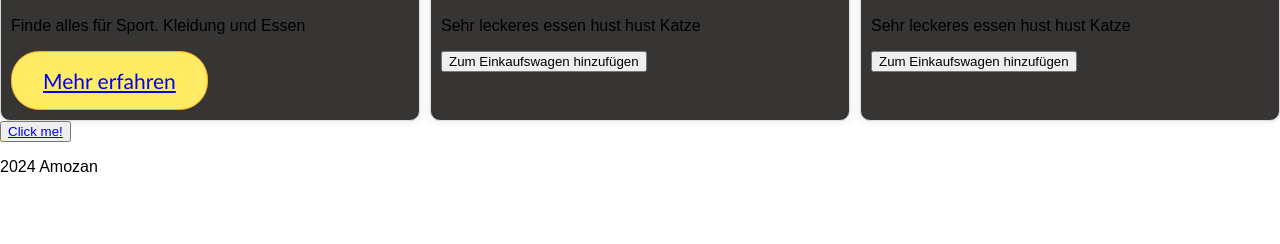
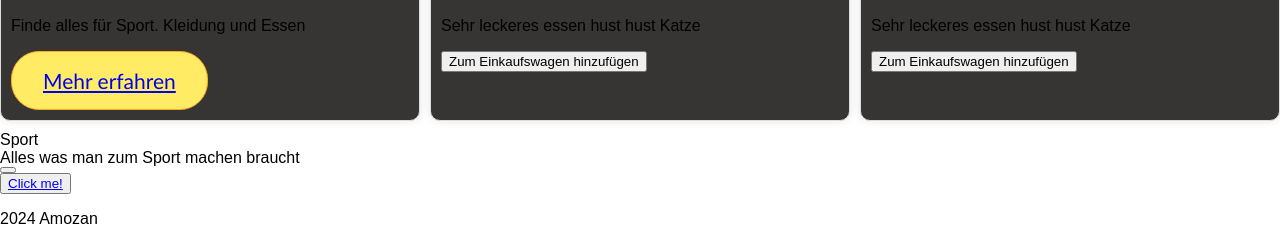
Before and after one commit to kingm022/Amozan, a plain HTML site: page index.html in a window 1280 px wide. Shown: the part 1812-2056 px from the top of the page. Before the commit the page ends 2004 px from the top, so only its background shows below. Drawn offline with Linux system fonts and the light colour scheme.

Commit message:
Update index.html

```diff
--- a/index.html
+++ b/index.html
@@ -33,6 +33,23 @@
         <button>Zum Einkaufswagen hinzufügen</button>
     </div>
 
+<div id='frame1' class='frame1'>
+<div id='rectangle1' class='rectangle1'>
+</div>
+<div id='sport' class='sport'>
+Sport</div>
+<div id='alleswasmanzumsportmachenbraucht' class='alleswasmanzumsportmachenbraucht'>
+Alles was man zum Sport machen braucht</div>
+<button id='rectangle2' class='rectangle2'>
+</button>
+<div id='rectangle3' class='rectangle3'>
+</div>
+</div>
+
+
+
+
+
     <!-- Repeat the product grid item for each product -->
 </section>
 <button><a href="otherfile.html">Click me!</a></button>
```
